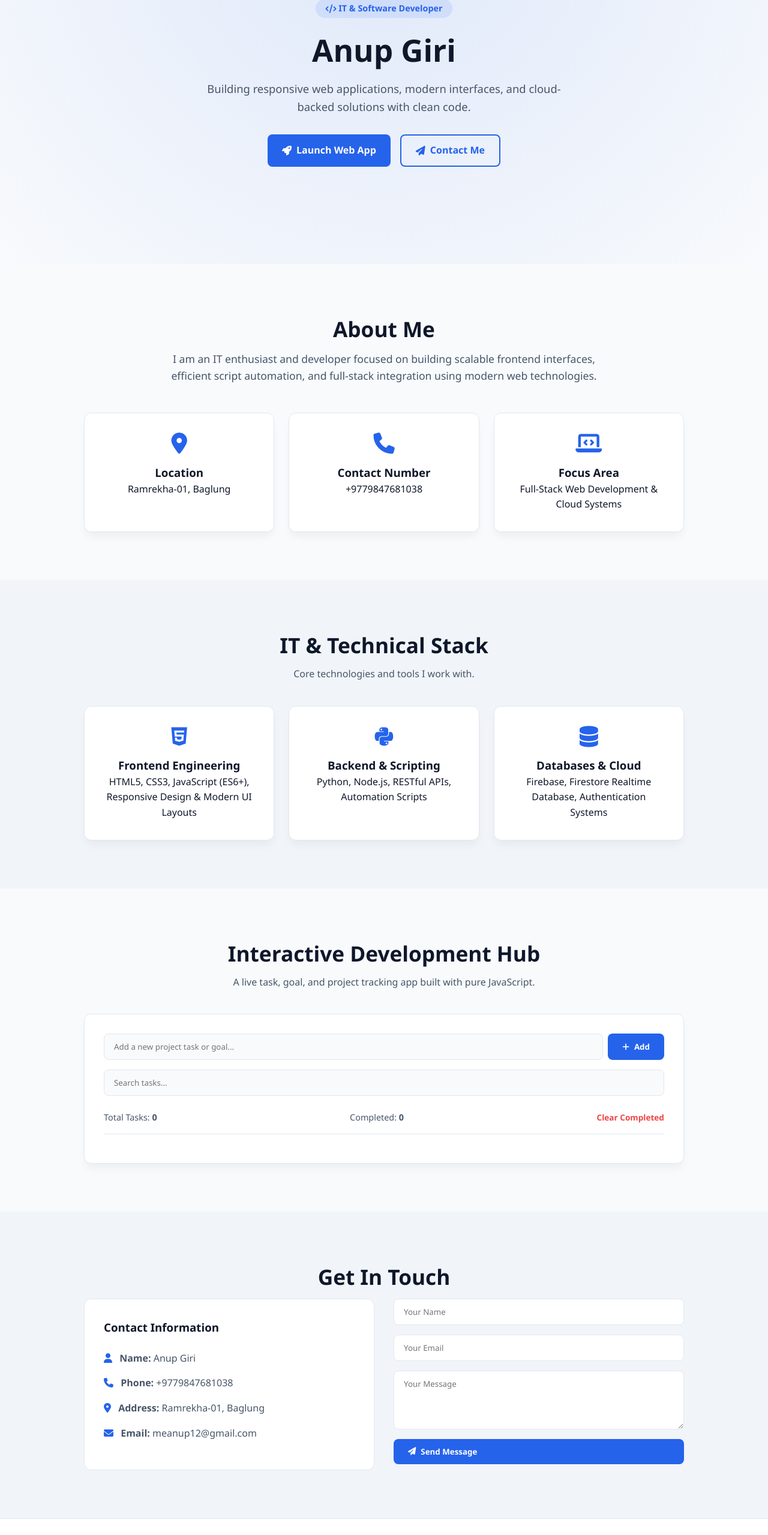
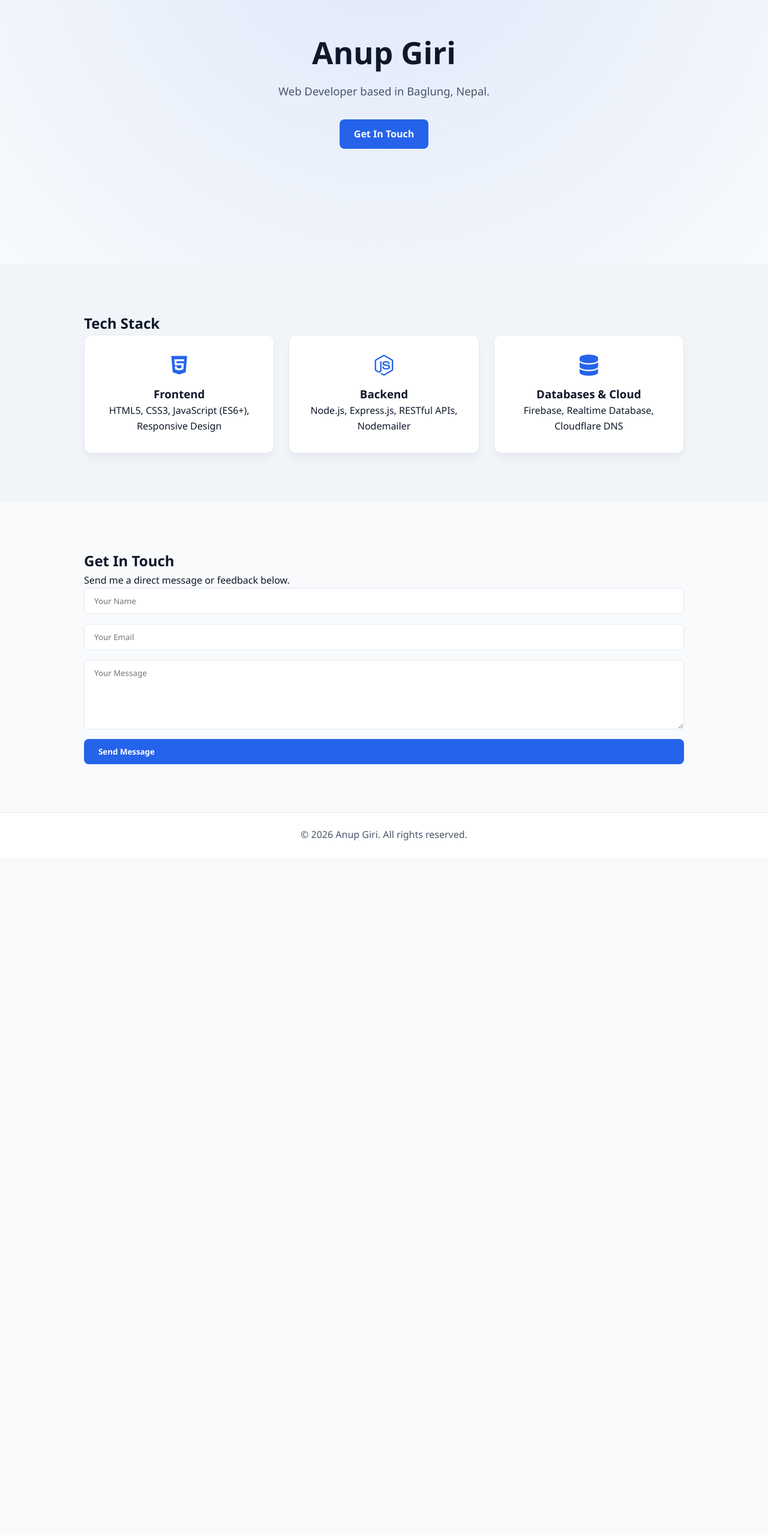
Before and after one commit to anupgiri2051/anupgiri, a plain HTML site: page index.html in a window 1280 px wide. Shown: the part 238-2797 px from the top of the page at 60% size. After the commit the page ends 1667 px from the top, so only its background shows below. Drawn offline with Linux system fonts and the light colour scheme.

Commit message:
Add files via upload

```diff
--- a/index.html
+++ b/index.html
@@ -3,22 +3,19 @@
 <head>
     <meta charset="UTF-8">
     <meta name="viewport" content="width=device-width, initial-scale=1.0">
-    <title>Anup Giri | IT & Web Developer</title>
+    <title>Anup Giri | Web Developer</title>
     <link rel="stylesheet" href="style.css">
-    <!-- Font Awesome Icons -->
     <link rel="stylesheet" href="https://cdnjs.cloudflare.com/ajax/libs/font-awesome/6.4.0/css/all.min.css">
 </head>
 <body>
-
-    <!-- Navigation Header -->
     <header>
         <nav class="navbar">
             <div class="logo">&lt;AnupGiri<span> /&gt;</span></div>
             <ul class="nav-links">
                 <li><a href="#about">About</a></li>
                 <li><a href="#skills">Tech Stack</a></li>
-                <li><a href="#app">Web App Showcase</a></li>
                 <li><a href="#contact">Contact</a></li>
+                <li><a href="admin.html" class="admin-link">Admin Panel</a></li>
             </ul>
             <button id="theme-toggle" class="theme-btn" aria-label="Toggle Dark Mode">
                 <i class="fa-solid fa-moon"></i>
@@ -26,134 +23,53 @@
         </nav>
     </header>
 
-    <!-- Hero Section -->
-    <section class="hero">
+    <main>
+        <section id="about" class="hero">
             <div class="hero-content">
-            <span class="badge"><i class="fa-solid fa-code"></i> IT & Software Developer</span>
                 <h1>Anup Giri</h1>
-            <p>Building responsive web applications, modern interfaces, and cloud-backed solutions with clean code.</p>
-            <div class="hero-btns">
-                <a href="#app" class="btn btn-primary"><i class="fa-solid fa-rocket"></i> Launch Web App</a>
-                <a href="#contact" class="btn btn-outline"><i class="fa-solid fa-paper-plane"></i> Contact Me</a>
-            </div>
+                <p>Web Developer based in Baglung, Nepal.</p>
+                <a href="#contact" class="btn btn-primary">Get In Touch</a>
             </div>
         </section>
 
-    <!-- About Section -->
-    <section id="about" class="section">
+        <section id="skills" class="section bg-alt">
             <div class="container">
-            <h2 class="section-title">About Me</h2>
-            <p class="about-text">
-                I am an IT enthusiast and developer focused on building scalable frontend interfaces, efficient script automation, and full-stack integration using modern web technologies.
-            </p>
-
-            <div class="info-cards">
-                <div class="info-card">
-                    <i class="fa-solid fa-location-dot icon"></i>
-                    <h3>Location</h3>
-                    <p>Ramrekha-01, Baglung</p>
+                <h2>Tech Stack</h2>
+                <div class="skills-grid">
+                    <div class="skill-card">
+                        <i class="fa-brands fa-html5 skill-icon"></i>
+                        <h3>Frontend</h3>
+                        <p>HTML5, CSS3, JavaScript (ES6+), Responsive Design</p>
                     </div>
-                <div class="info-card">
-                    <i class="fa-solid fa-phone icon"></i>
-                    <h3>Contact Number</h3>
-                    <p>+9779847681038</p>
+                    <div class="skill-card">
+                        <i class="fa-brands fa-node-js skill-icon"></i>
+                        <h3>Backend</h3>
+                        <p>Node.js, Express.js, RESTful APIs, Nodemailer</p>
                     </div>
-                <div class="info-card">
-                    <i class="fa-solid fa-laptop-code icon"></i>
-                    <h3>Focus Area</h3>
-                    <p>Full-Stack Web Development & Cloud Systems</p>
+                    <div class="skill-card">
+                        <i class="fa-solid fa-database skill-icon"></i>
+                        <h3>Databases & Cloud</h3>
+                        <p>Firebase, Realtime Database, Cloudflare DNS</p>
                     </div>
                 </div>
             </div>
         </section>
 
-    <!-- Tech Stack Section -->
-    <section id="skills" class="section bg-alt">
+        <section id="contact" class="section">
             <div class="container">
-            <h2 class="section-title">IT & Technical Stack</h2>
-            <p class="section-subtitle">Core technologies and tools I work with.</p>
+                <h2>Get In Touch</h2>
+                <p>Send me a direct message or feedback below.</p>
 
-            <div class="skills-grid">
-                <div class="skill-card">
-                    <i class="fa-brands fa-html5 skill-icon"></i>
-                    <h3>Frontend Engineering</h3>
-                    <p>HTML5, CSS3, JavaScript (ES6+), Responsive Design & Modern UI Layouts</p>
-                </div>
-                <div class="skill-card">
-                    <i class="fa-brands fa-python skill-icon"></i>
-                    <h3>Backend & Scripting</h3>
-                    <p>Python, Node.js, RESTful APIs, Automation Scripts</p>
-                </div>
-                <div class="skill-card">
-                    <i class="fa-solid fa-database skill-icon"></i>
-                    <h3>Databases & Cloud</h3>
-                    <p>Firebase, Firestore Realtime Database, Authentication Systems</p>
-                </div>
-            </div>
+                <form class="contact-form">
+                    <input type="text" name="name" placeholder="Your Name" required>
+                    <input type="email" name="email" placeholder="Your Email" required>
+                    <textarea name="message" rows="5" placeholder="Your Message" required></textarea>
+                    <button type="submit" class="btn btn-primary">Send Message</button>
+                </form>
             </div>
         </section>
+    </main>
 
-    <!-- Enhanced Interactive Web App -->
-    <section id="app" class="section">
-        <div class="container">
-            <h2 class="section-title">Interactive Development Hub</h2>
-            <p class="section-subtitle">A live task, goal, and project tracking app built with pure JavaScript.</p>
-
-            <div class="app-card">
-                <!-- App Header Controls -->
-                <div class="app-controls">
-                    <div class="input-group">
-                        <input type="text" id="task-input" placeholder="Add a new project task or goal...">
-                        <button id="add-task-btn" class="btn btn-primary"><i class="fa-solid fa-plus"></i> Add</button>
-                    </div>
-                    <div class="search-group">
-                        <input type="text" id="search-input" placeholder="Search tasks...">
-                    </div>
-                </div>
-
-                <!-- Stats Dashboard -->
-                <div class="task-stats">
-                    <span>Total Tasks: <strong id="total-count">0</strong></span>
-                    <span>Completed: <strong id="completed-count">0</strong></span>
-                    <button id="clear-completed-btn" class="btn-text">Clear Completed</button>
-                </div>
-
-                <!-- Task List Area -->
-                <ul id="task-list" class="task-list">
-                    <!-- Dynamic tasks will populate here -->
-                </ul>
-            </div>
-        </div>
-    </section>
-
-    <!-- Contact Section -->
-    <section id="contact" class="section bg-alt">
-        <div class="container">
-            <h2 class="section-title">Get In Touch</h2>
-            <div class="contact-wrapper">
-                <div class="contact-info">
-                    <h3>Contact Information</h3>
-                    <p><i class="fa-solid fa-user"></i> <strong>Name:</strong> Anup Giri</p>
-                    <p><i class="fa-solid fa-phone"></i> <strong>Phone:</strong> +9779847681038</p>
-                    <p><i class="fa-solid fa-location-dot"></i> <strong>Address:</strong> Ramrekha-01, Baglung</p>
-                    <p><i class="fa-solid fa-envelope"></i> <strong>Email:</strong> meanup12@gmail.com</p>
-                </div>
-
-                <!-- Direct Email Delivery via FormSubmit -->
-                <form action="https://formsubmit.co/meanup12@gmail.com" method="POST" class="contact-form">
-                    <input type="hidden" name="_captcha" value="false">
-                    <input type="hidden" name="_subject" value="New Portfolio Message for Anup Giri">
-
-                    <input type="text" name="name" placeholder="Your Name" required>
-                    <input type="email" name="email" placeholder="Your Email" required>
-                    <textarea name="message" rows="4" placeholder="Your Message" required></textarea>
-                    <button type="submit" class="btn btn-primary"><i class="fa-solid fa-paper-plane"></i> Send Message</button>
-                </form>
-            </div>
-        </div>
-    </section>
-
-    <!-- Footer -->
     <footer>
         <p>&copy; 2026 Anup Giri. All rights reserved.</p>
     </footer>
```
Also changed, not shown: admin.html (added, +36 -0 lines), admin.js (added, +73 -0 lines), server.js (+44 -1 lines). Lines whose indentation alone changed are shown as unchanged.
